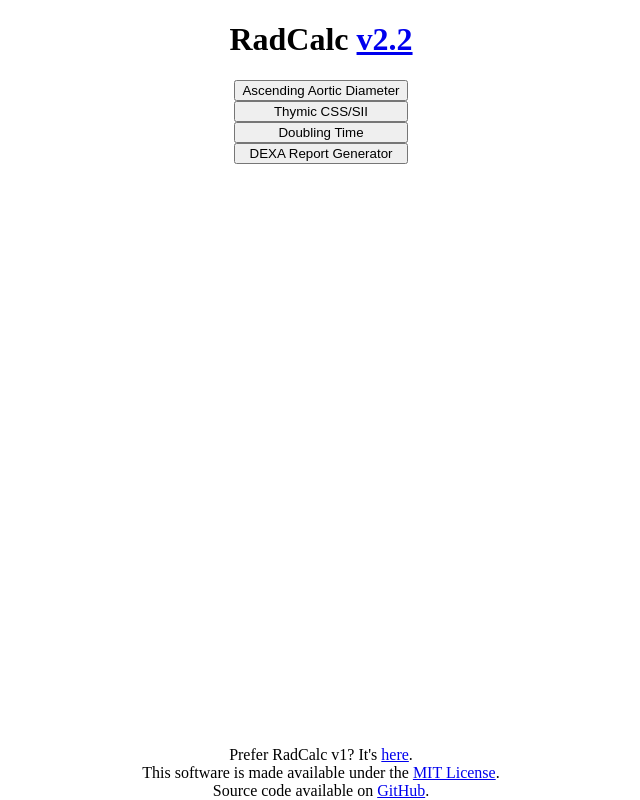
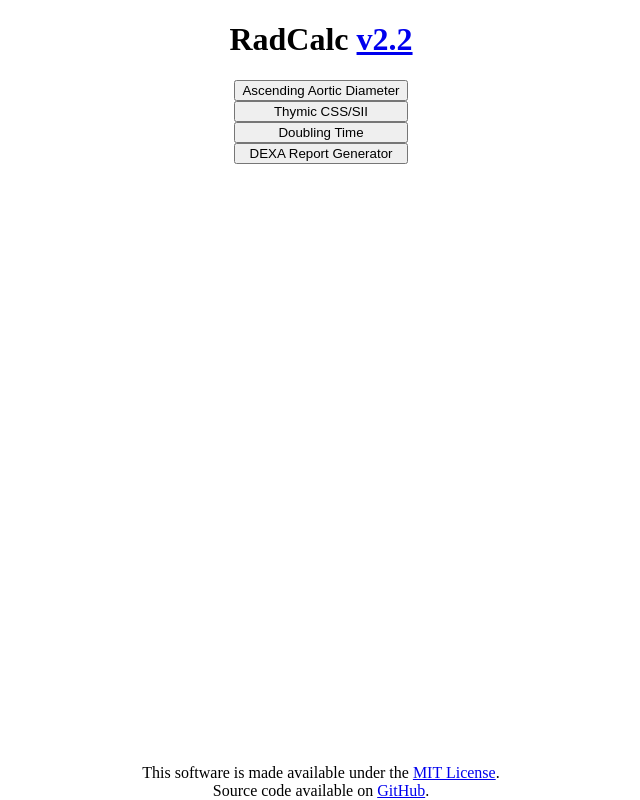
Before and after one commit to overtone1000/RadCalc, a SvelteKit app: page / in a window 1280 px wide. Shown: the whole page, without its empty margins (319-959 px from the left). Built offline with nearby package versions, Linux system fonts and the light colour scheme.

Commit message:
Deprecate v1

```diff
--- a/src/components/frontpage/main.svelte
+++ b/src/components/frontpage/main.svelte
@@ -13,7 +13,6 @@
         <button onclick={()=>navigate("/DEXA")}>DEXA Report Generator</button>
     </div>
     <div class="cols centered">
-    <div>Prefer RadCalc v1? It's <a href="http://radcalcv1.overdesigned.org/">here</a>.</div>
     <div>This software is made available under the <a href="license"> MIT License</a>.</div>
         <div>Source code available on <a href="https://github.com/overtone1000/RadCalc"> GitHub</a>.</div>
     </div>
```
